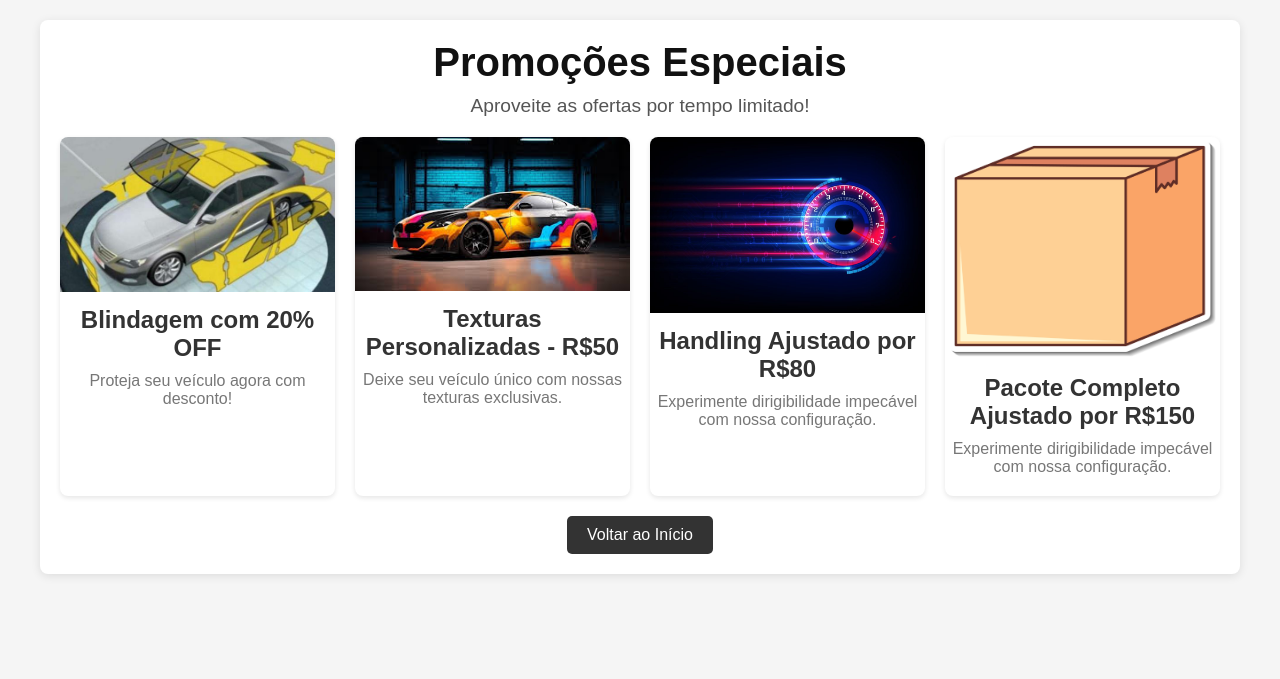
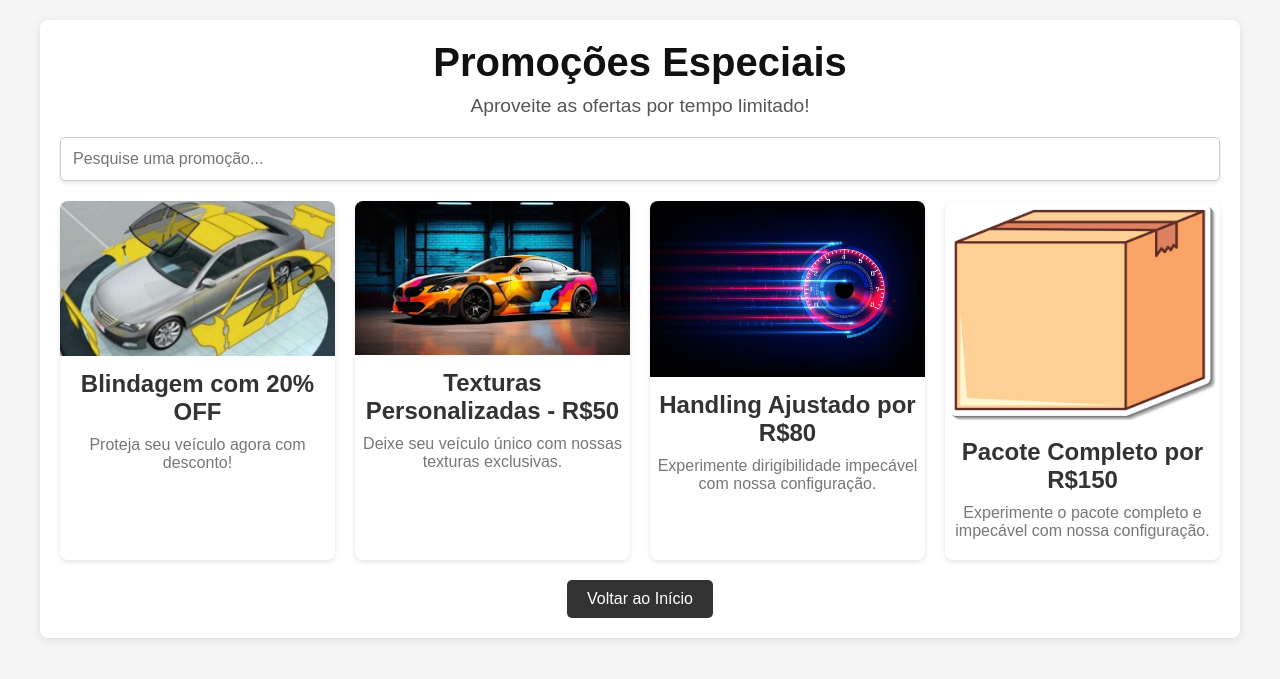
Before and after one commit to DevGoulart/loja_fivem, a Flask app: page /promocoes in a window 1280 px wide. Shown: the top 679 px of the page. Run offline with Flask 3, Linux system fonts and the light colour scheme.

Commit message:
add search bar

```diff
--- a/static/css/stylepromo.css
+++ b/static/css/stylepromo.css
@@ -90,3 +90,13 @@ body {
 .back-link:hover {
     background-color: #555; /* Cor mais clara ao passar o mouse */
 }
+
+.search-bar {
+    width: 100%;
+    padding: 12px;
+    margin-bottom: 20px;
+    font-size: 16px;
+    border: 1px solid #ccc;
+    border-radius: 5px;
+    box-shadow: 0px 2px 4px rgba(0, 0, 0, 0.1);
+}
--- /dev/null
+++ b/static/js/filter.js
@@ -0,0 +1,13 @@
+const searchInput = document.getElementById('search');
+const promoCards = document.querySelectorAll('.promo-card');
+
+// Adiciona o evento de input para filtrar as promoções
+searchInput.addEventListener('input', () => {
+    const query = searchInput.value.toLowerCase(); // Converte a pesquisa para minúsculo
+
+    promoCards.forEach(card => {
+        const text = card.textContent.toLowerCase(); // Converte o conteúdo
+
+        card.style.display = text.includes(query) ? 'block' : 'none';
+    });
+});
--- a/templates/promo.html
+++ b/templates/promo.html
@@ -10,6 +10,8 @@
     <div class="promo-container">
         <h1>Promoções Especiais</h1>
         <p>Aproveite as ofertas por tempo limitado!</p>
+
+        <input type="text" id="search" placeholder="Pesquise uma promoção..." class="search-bar">
 
         <div class="promo-grid">
             <div class="promo-card">
@@ -32,12 +34,14 @@
 
             <div class="promo-card">
                 <img src="{{ url_for('static', filename='image/pacote_completo.jpg') }}" alt="Promoção 4">
-                <h2>Pacote Completo Ajustado por R$150</h2>
-                <p>Experimente dirigibilidade impecável com nossa configuração.</p>
+                <h2>Pacote Completo por R$150</h2>
+                <p>Experimente o pacote completo e impecável com nossa configuração.</p>
             </div>
         </div>
 
         <a href="{{ url_for('home') }}" class="back-link">Voltar ao Início</a>
     </div>
+
+    <script src="{{ url_for('static', filename='js/filter.js') }}"></script>
 </body>
 </html>
```
